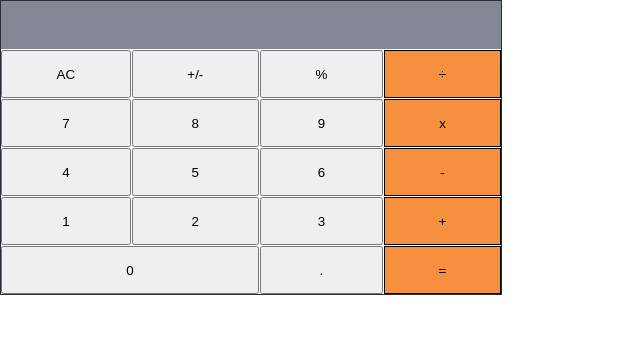
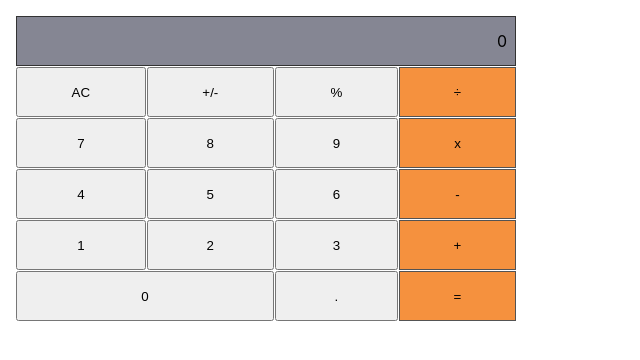
Before and after one commit to medaminedev66/math-magicians, a React (Create React App) app: page / in a window 1280 px wide. Shown: the top 360 px of the page, without its empty margins (0-640 px from the left). Built offline with nearby package versions, Linux system fonts and the light colour scheme.

Commit message:
Fix browser errors after making an operation

```diff
--- a/src/components/Calculator.js
+++ b/src/components/Calculator.js
@@ -2,21 +2,25 @@ import React, { useState } from 'react';
 import calculate from '../logic/calculate';
 
 const Calculator = () => {
-  const [obj, setResult] = useState({});
+  const [obj, setResult] = useState({ total: 0, next: null, operation: null });
 
   const showResult = (e) => {
-    setResult((obj) => calculate(obj, e.target.value));
+    setResult(calculate(obj, e.target.value));
   };
 
-  let result = 0;
-  if (obj !== null) {
-    if (obj.next !== null) {
-      result = obj.next;
-    } else result = obj.total;
+  let { total, operation, next } = obj;
+  if (!operation) {
+    operation = '';
+  }
+  if (!next) {
+    next = '';
+  }
+  if (!total && total !== 0) {
+    total = '';
   }
   return (
     <div className="Calculator">
-      <span className="input">{result}</span>
+      <span className="input">{`${total} ${operation} ${next}`}</span>
       <button type="button" value="AC" className="char" onClick={showResult}>
         AC
       </button>
--- a/src/index.css
+++ b/src/index.css
@@ -30,15 +30,17 @@ code {
   display: grid;
   grid-template-columns: auto auto auto auto;
   grid-template-rows: repeat(6, 1fr);
-  border: 1px solid #282c34;
   width: 500px;
   gap: 1px;
+  padding: 1rem;
 }
 
 .input {
   grid-column: span 4;
   background-color: #858693;
   justify-content: flex-end;
+  padding: 0 0.5rem;
+  border: 1px solid rgb(51, 51, 51);
 }
 
 .zero {
@@ -55,7 +57,7 @@ span {
 
 .orange {
   background-color: #f5913e;
-  border: 1px solid black;
+  border: 1px solid rgb(83, 83, 83);
 }
 
 .orange:hover {
@@ -65,5 +67,5 @@ span {
 
 .orange:active {
   background-color: #ffad6a;
-  border: 1px solid rgb(0, 0, 0);
+  border: 1px solid rgb(92, 92, 92);
 }
--- a/src/logic/calculate.js
+++ b/src/logic/calculate.js
@@ -15,9 +15,9 @@ function isNumber(item) {
  *   operation:String  +, -, etc.
  */
 export default function calculate(obj, buttonName) {
-  if (buttonName === 'AC') {
+  if (buttonName === 'AC' || Number.isNaN(Number(obj.total))) {
     return {
-      total: null,
+      total: 0,
       next: null,
       operation: null,
     };
@@ -75,7 +75,7 @@ export default function calculate(obj, buttonName) {
       };
     }
     // '=' with no operation, nothing to do
-    return {};
+    return { next: obj.next };
   }
 
   if (buttonName === '+/-') {
--- a/src/logic/operate.js
+++ b/src/logic/operate.js
@@ -12,11 +12,19 @@ export default function operate(numberOne, numberTwo, operation) {
   if (operation === 'x') {
     return one.times(two).toString();
   }
-  if (operation === '÷') {
-    return one.div(two).toString();
+  try {
+    if (operation === '÷') {
+      // if ((numberTwo === '0' && numberOne === '0') || numberTwo === '0') {
+      //   return 'ERROR';
+      // }
+      return one.div(two).toString();
+    }
+    if (operation === '%') {
+      return one.mod(two).toString();
+    }
+  } catch (error) {
+    return 'error';
   }
-  if (operation === '%') {
-    return one.mod(two).toString();
-  }
+
   throw Error(`Unknown operation '${operation}'`);
 }
```
